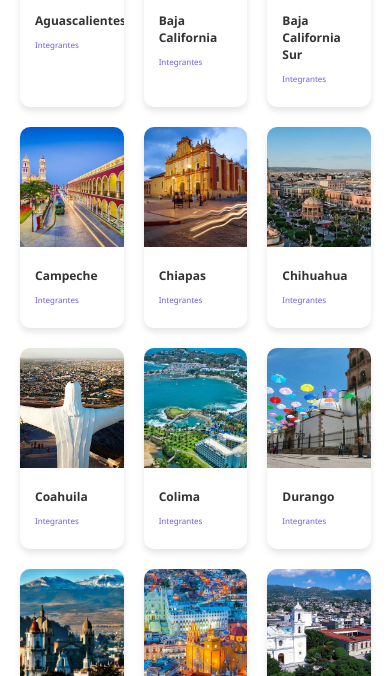
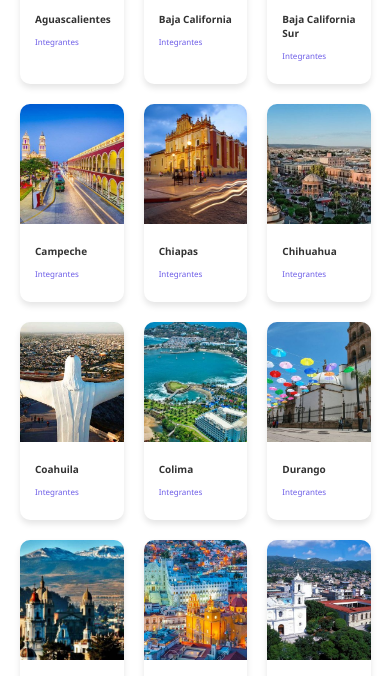
Before and after one commit to DanielGVPJean/vera_mapas, a website: page index.html in a window 390 px wide. Both pictures are taken after a click on the button "Mostrar Estados". Shown: the part 168-844 px from the top of the page. Drawn offline with Linux system fonts and the light colour scheme.

Commit message:
Update index.html

```diff
--- a/index.html
+++ b/index.html
@@ -166,7 +166,7 @@
                 grid-template-columns: repeat(auto-fill, minmax(100px, 1fr)); /* Reducir a la mitad en pantallas móviles */
             }
             .state-name {
-                font-size: 12px; /* Tamaño del texto adaptado para móviles */
+                font-size: 10px; /* Tamaño del texto adaptado para móviles */
             }
 
             .state-category {
```
